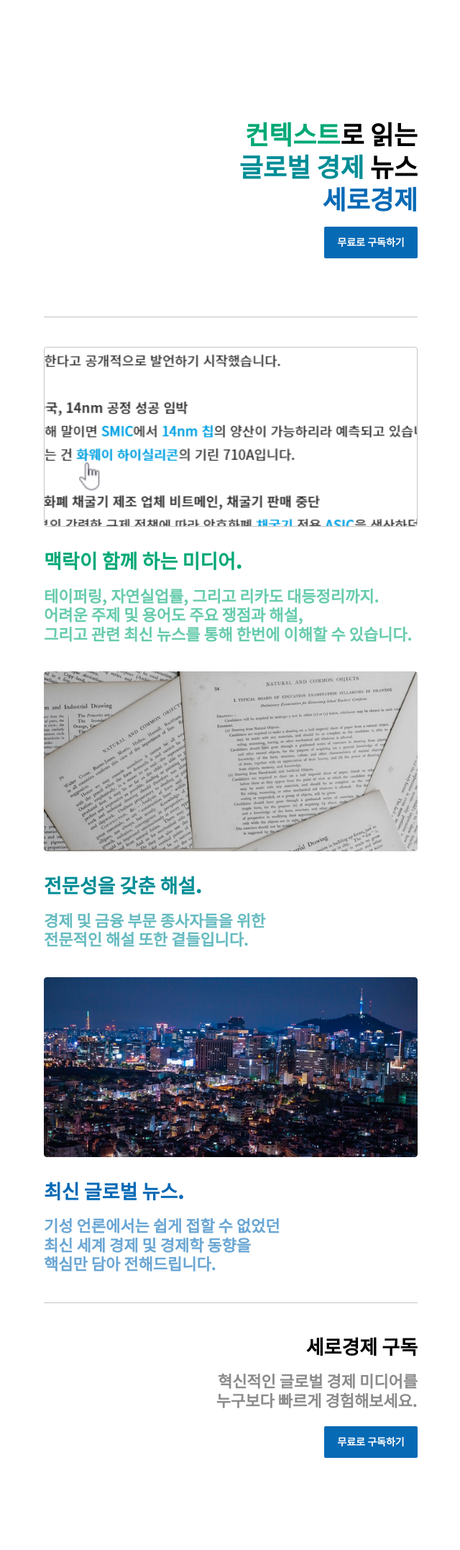
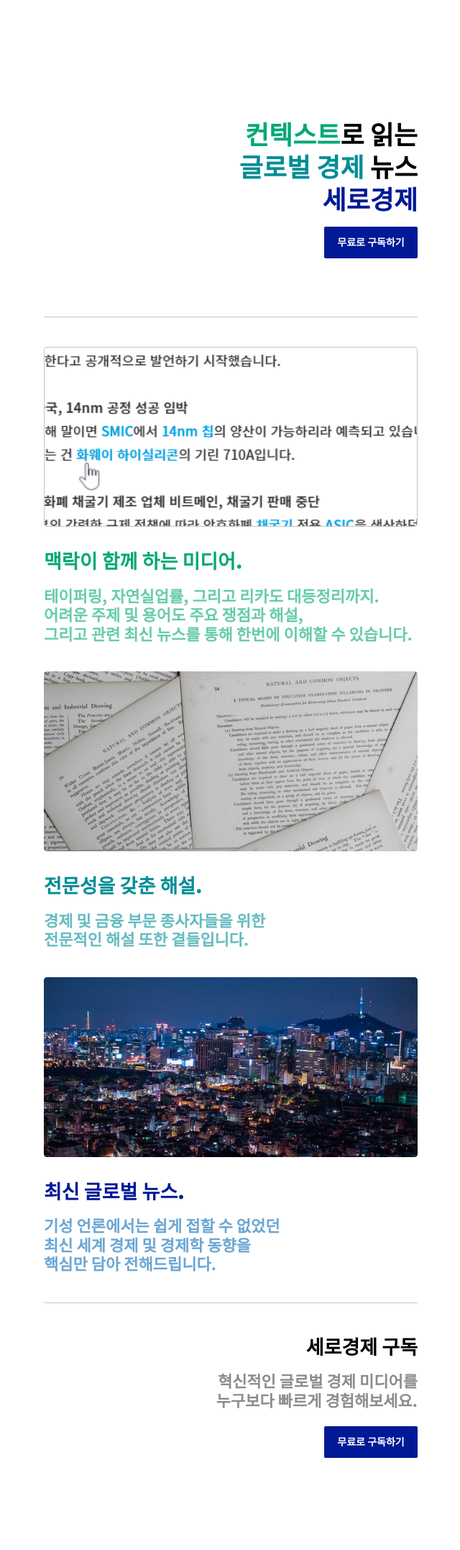
Before and after one commit to seronews/seronews.github.io, a plain HTML site: page index.html in a window 1280 px wide. Shown: the part 137-2291 px from the top of the page at 72% size, without its empty margins (319-959 px from the left). Drawn offline with nearby package versions, Linux system fonts and the light colour scheme.

Commit message:
Update index.html

```diff
--- a/index.html
+++ b/index.html
@@ -53,7 +53,7 @@
   }
 
   a:hover, a:active {
-      background-color: #076ab5;
+      background-color: #011997;
       text-decoration: underline;
   }
 
@@ -209,7 +209,7 @@
                     <table cellspacing="0" cellpadding="0" border="0" width="100%">
                      <tr>
                       <td style="padding-left:120px; text-align:right;">
-                       <div height="500" style="line-height:280%"><span style="color: #01a876;font-family:Noto Sans KR, Helvetica, Arial, sans-serif; font-size:36px;text-align:right;font-weight: 900;">컨텍스트</span><span style="color: #000000;font-family:Noto Sans KR, Helvetica, Arial, sans-serif; font-size:36px;text-align:right;font-weight: 900;">로 읽는<br></span><span style="color: #008d96;font-family:Noto Sans KR, Helvetica, Arial, sans-serif; font-size:36px;text-align:right;font-weight: 900;">글로벌 경제</span><span style="color: #000000;font-family:Noto Sans KR, Helvetica, Arial, sans-serif; font-size:36px;text-align:right;font-weight: 900;"> 뉴스<br></span><span style="color: #076ab5;font-family:Noto Sans KR, Helvetica, Arial, sans-serif; font-size:36px;text-align:right;font-weight: 900;">세로경제</span></div>
+                       <div height="500" style="line-height:280%"><span style="color: #01a876;font-family:Noto Sans KR, Helvetica, Arial, sans-serif; font-size:36px;text-align:right;font-weight: 900;">컨텍스트</span><span style="color: #000000;font-family:Noto Sans KR, Helvetica, Arial, sans-serif; font-size:36px;text-align:right;font-weight: 900;">로 읽는<br></span><span style="color: #008d96;font-family:Noto Sans KR, Helvetica, Arial, sans-serif; font-size:36px;text-align:right;font-weight: 900;">글로벌 경제</span><span style="color: #000000;font-family:Noto Sans KR, Helvetica, Arial, sans-serif; font-size:36px;text-align:right;font-weight: 900;"> 뉴스<br></span><span style="color: #011997;font-family:Noto Sans KR, Helvetica, Arial, sans-serif; font-size:36px;text-align:right;font-weight: 900;">세로경제</span></div>
                       </td>
                      </tr>
                     </table>
@@ -219,7 +219,7 @@
                                <td style="width:130px; ">&nbsp;
                                 <table align="right" cellspacing="0" cellpadding="0" border="0">
                                  <tr>
-                                  <td width="130" bgcolor="#076ab5" style="border-radius:2px;">
+                                  <td width="130" bgcolor="#011997" style="border-radius:2px;">
                                    <a href="https://page.stibee.com/subscriptions/139061">
                                     <table cellspacing="0" cellpadding="0" border="0" width="100%">
                                      <tr>
@@ -494,7 +494,7 @@
                           <table cellspacing="0" cellpadding="0" border="0" width="100%">
                            <tr>
                             <td style=" text-align:left;">
-                             <div style="line-height:140%"><span style="color: #076ab5;line-height:140%;font-family:Noto Sans KR, Helvetica, Arial, sans-serif; font-size:27px;text-align:left;font-weight: 900;">최신 글로벌 뉴스.</span></div>
+                             <div style="line-height:140%"><span style="color: #011997;line-height:140%;font-family:Noto Sans KR, Helvetica, Arial, sans-serif; font-size:27px;text-align:left;font-weight: 900;">최신 글로벌 뉴스.</span></div>
                             </td>
                            </tr>
                           </table>
@@ -634,7 +634,7 @@
                                <td style="width:130px; ">
                                 <table align="right" cellspacing="0" cellpadding="0" border="0">
                                  <tr>
-                                  <td width="130" bgcolor="#076ab5" style="border-radius:2px;">
+                                  <td width="130" bgcolor="#011997" style="border-radius:2px;">
                                    <a href="https://page.stibee.com/subscriptions/139061">
                                     <table cellspacing="0" cellpadding="0" border="0" width="100%">
                                      <tr>
```
